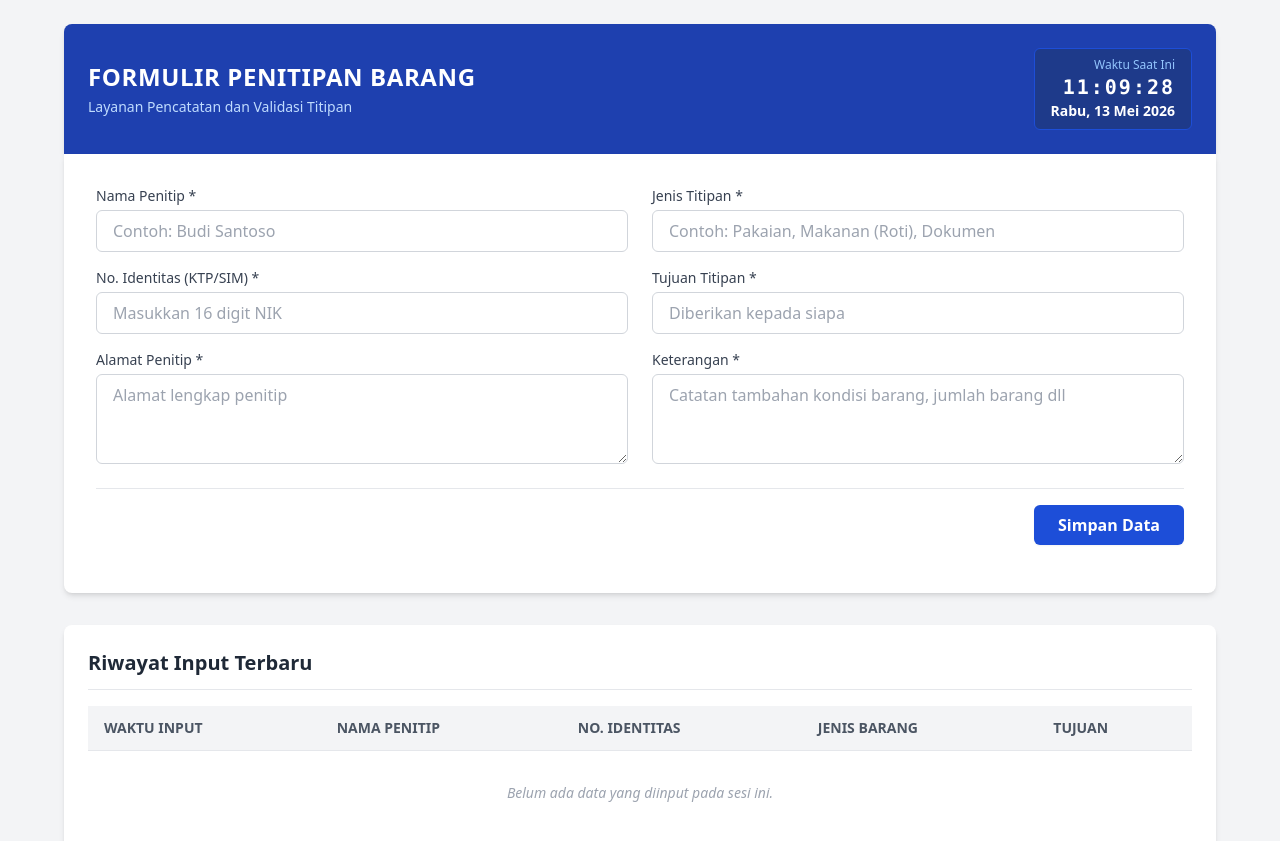
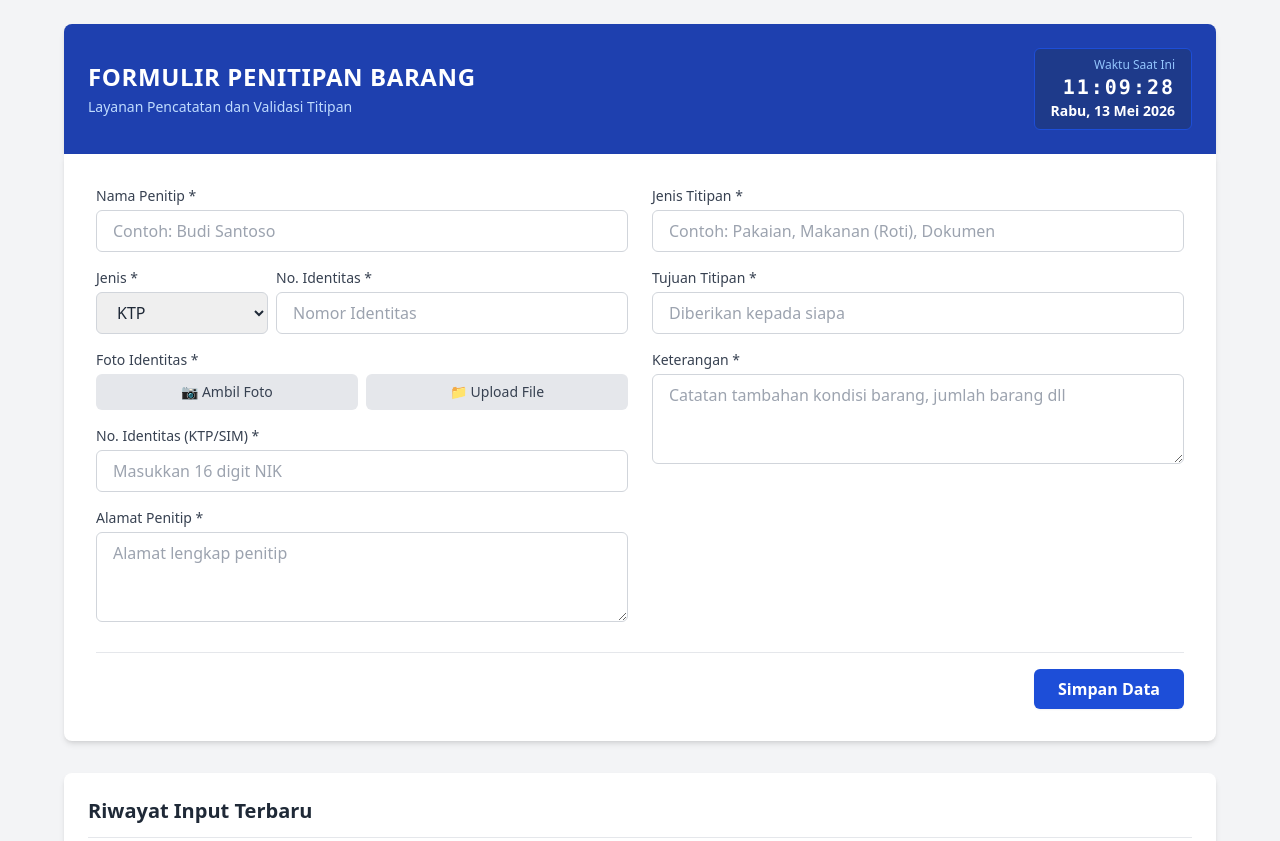
Before and after one commit to SiTITIP/layanan-penitipan-barang, a plain HTML site: page index.html in a window 1280 px wide. Shown: the top 841 px of the page. Drawn offline with nearby package versions, Linux system fonts and the light colour scheme.

Commit message:
Enhance form with identity type and photo upload
Added identity type selection and photo upload functionality to the form.

```diff
--- a/index.html
+++ b/index.html
@@ -1,3 +1,4 @@
+<!DOCTYPE html>
 <html lang="id">
 <head>
     <meta charset="UTF-8">
@@ -28,6 +29,58 @@
                             <label class="block text-sm font-medium text-gray-700 mb-1">Nama Penitip *</label>
                             <input type="text" name="nama" required class="w-full px-4 py-2 border border-gray-300 rounded-md focus:ring-blue-500 focus:border-blue-500 outline-none transition" placeholder="Contoh: Budi Santoso">
                         </div>
+                        <!-- Pilihan Jenis Identitas -->
+<div class="grid grid-cols-3 gap-2">
+    <div class="col-span-1">
+        <label class="block text-sm font-medium text-gray-700 mb-1">Jenis *</label>
+        <select name="jenis_identitas" required class="w-full px-4 py-2 border border-gray-300 rounded-md focus:ring-blue-500 focus:border-blue-500 outline-none transition">
+            <option value="KTP">KTP</option>
+            <option value="SIM">SIM</option>
+            <option value="PASPOR">PASPOR</option>
+        </select>
+    </div>
+    <div class="col-span-2">
+        <label class="block text-sm font-medium text-gray-700 mb-1">No. Identitas *</label>
+        <input type="number" name="identitas" required class="w-full px-4 py-2 border border-gray-300 rounded-md focus:ring-blue-500 focus:border-blue-500 outline-none transition" placeholder="Nomor Identitas">
+    </div>
+</div>
+
+<!-- Fitur Kamera & Upload Foto -->
+<div>
+    <label class="block text-sm font-medium text-gray-700 mb-1">Foto Identitas *</label>
+    <div class="flex flex-col gap-3">
+        <div class="flex gap-2">
+            <!-- Tombol Kamera -->
+            <button type="button" onclick="openCamera()" class="flex-1 bg-gray-200 hover:bg-gray-300 text-gray-700 py-2 px-3 rounded-md text-sm flex items-center justify-center gap-2 transition">
+                📷 Ambil Foto
+            </button>
+            <!-- Tombol Upload -->
+            <label class="flex-1 bg-gray-200 hover:bg-gray-300 text-gray-700 py-2 px-3 rounded-md text-sm flex items-center justify-center gap-2 cursor-pointer transition">
+                📁 Upload File
+                <input type="file" name="foto_file" id="foto_file" accept="image/*" class="hidden" onchange="previewImage(this)">
+            </label>
+        </div>
+
+        <!-- Area Preview -->
+        <div id="previewContainer" class="hidden relative border-2 border-dashed border-gray-300 rounded-md p-2 bg-gray-50">
+            <img id="imagePreview" src="#" alt="Preview" class="max-h-48 mx-auto rounded-md">
+            <button type="button" onclick="resetPreview()" class="absolute top-1 right-1 bg-red-500 text-white rounded-full p-1 hover:bg-red-600">
+                <svg xmlns="http://www.w3.org/2000/svg" class="h-4 w-4" fill="none" viewBox="0 0 24 24" stroke="currentColor">
+                    <path stroke-linecap="round" stroke-linejoin="round" stroke-width="2" d="M6 18L18 6M6 6l12 12" />
+                </svg>
+            </button>
+            <!-- Input hidden untuk menyimpan data base64 foto dari kamera -->
+            <input type="hidden" name="foto_base64" id="foto_base64">
+        </div>
+
+        <!-- Element Video untuk Kamera (Hidden by default) -->
+        <div id="cameraContainer" class="hidden flex flex-col gap-2">
+            <video id="video" class="w-full bg-black rounded-md" autoplay></video>
+            <button type="button" onclick="takeSnapshot()" class="bg-blue-600 text-white py-2 rounded-md">Klik untuk Foto</button>
+            <canvas id="canvas" class="hidden"></canvas>
+        </div>
+    </div>
+</div>
                         <div>
                             <label class="block text-sm font-medium text-gray-700 mb-1">No. Identitas (KTP/SIM) *</label>
                             <input type="number" name="identitas" required class="w-full px-4 py-2 border border-gray-300 rounded-md focus:ring-blue-500 focus:border-blue-500 outline-none transition" placeholder="Masukkan 16 digit NIK">
```
